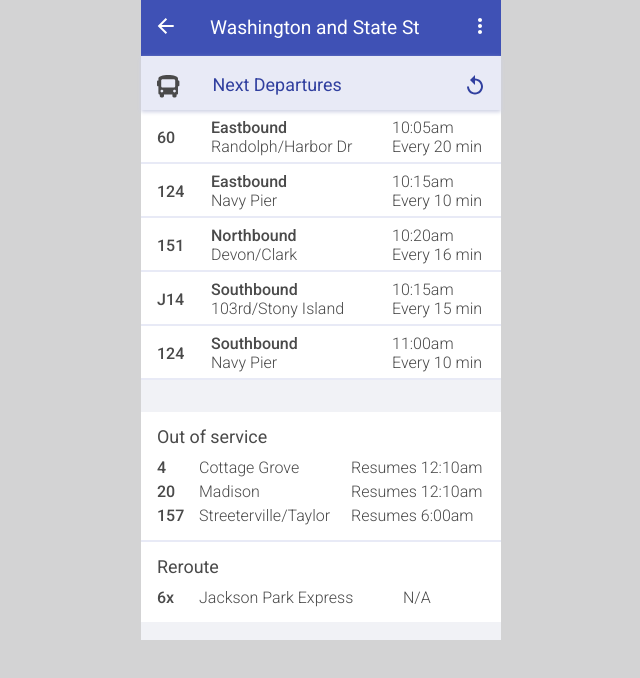
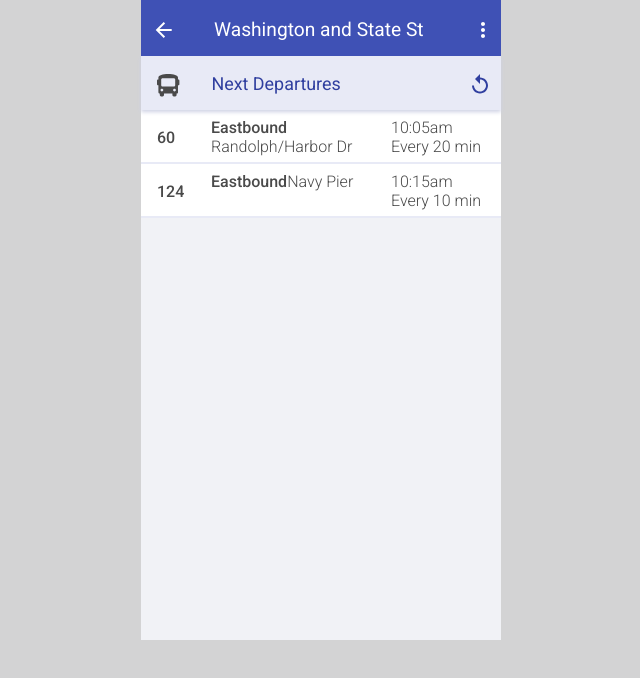
Before and after one commit to Bellaiza631/Bellaiza631.github.io, a plain HTML site: page index.html in a window 1280 px wide. Shown: the whole page, without its empty margins (319-959 px from the left). Drawn offline with Linux system fonts and the light colour scheme.

Commit message:
Add last app modification

```diff
--- a/css/styles.css
+++ b/css/styles.css
@@ -8,7 +8,7 @@
  .address {
      padding: 8px 0 0 20px;
      color: #4A4A4A;
-     width: 185px;
+     width: 200px;
 }
  .address h1 {
      font-weight: 500;
@@ -16,6 +16,7 @@
  .address h3 {
      font-weight: 300;
 }
+
  .addressOut {
      padding: 8px 0 0 8px;
      color: #4A4A4A;
@@ -32,25 +33,22 @@
  .addressReroute h1 {
      font-weight: 300;
 }
- .appBar {
-     width: 100%;
-     height: 56px;
-     background-color: #3F51B5;
-     padding: 18px 16px;
-     font-size: 1.20em;
-     font-weight: 500;
-     color: #FFFFFF;
-     display: inline-flex;
+.appBar ul {
+  display: inline-flex;
+  width: 100%;
+  height: 56px;
+  background-color: #3F51B5;
+  font-weight: 400;
+  color: #FFFFFF;
+  font-size: 1.20em;
+  padding: 20px 0;
 }
- .appBar h3 {
-     padding-right: 58px;
-     padding-left: 36px;
-     width: auto;
-     font-weight: 400;
+
+ .arrow-back {
+     padding: 2px 42px 0 14px;
 }
  .bus {
-     float: right;
-     padding: 19px 0 19px 16px;
+     padding-right: 32px;
      color: #4A4A4A;
      font-size: 1.4em;
 }
@@ -65,11 +63,10 @@
      font-size: 1em;
 }
  .depart {
-     padding: 19px 33px;
      font-size:1.12em;
      color: #303F9F;
      font-weight: 400;
-     width: 240px;
+     width: 185px;
 }
  div.row:hover {
      background-color: #f1f1f5;
@@ -82,12 +79,13 @@
      background-color: #FFFFFF;
 }
  .line {
-     padding: 18px 0 20px 16px;
+     padding: 18px 0 18px 16px;
      font-size: 1em;
      font-weight: 500;
      color: #4A4A4A;
      width: 50px;
 }
+
  .lineOut {
      padding: 8px 0 0 16px;
      font-size: 1em;
@@ -105,21 +103,37 @@
  .menu {
      background-color: #E8EAF6;
      box-shadow: 0 2px 4px #CED1E4;
+     width: 100%;
+     height: 54px;
+     line-height: 1.2em;
+}
+  .menu ul {
      display: inline-flex;
-}
+     padding: 18px 16px;
+  }
  .navbar {
      height: 48px;
      width: 360px;
 }
+ .option-dots {
+     padding: 2px 16px 0 57px;
+}
  .reload {
      color: #303F9F;
-     padding: 19px 16px 19px 48px;
+     padding-left: 76px;
 }
  .row {
      width: 100%;
      height: 54px;
      border-bottom: 2px solid #E8EAF6;
      line-height: 1.2em;
+     font-size: 1em;
+}
+
+.row ul{
+  display: flex;
+  flex-direction: row;
+  flex-wrap: wrap;
 }
  .statusBar {
      width: 360px;
@@ -136,10 +150,12 @@
 
 }
  .time {
-     padding: 8px 16px;
+     padding: 8px 0;
      color: #4A4A4A;
      font-weight: 300;
+     width: 100px;
 }
+
  .timeOut {
      padding: 8px 16px 0 0;
      color: #4A4A4A;
--- a/index.html
+++ b/index.html
@@ -14,47 +14,58 @@
 <body>
     <section class="container">
         <nav class="stop-info">
-            <!--<div class="statusBar" aria-hidden="true">
-                <div class="status-content">
-                    <img src="images/status-bar-contents.svg" alt="status">
-                </div>
-            </div>-->
             <div class="appBar">
-                <div><img src="images/arrow.svg" alt="Arrow back"></div>
-                <h3>Washington and State St</h3>
-                <div><img src="images/dots.svg" alt="Options"></div>
+                <ul>
+                  <li class="arrow-back"><img src="images/arrow.svg" alt="Arrow back"></li>
+                  <li><h1>Washington and State St</h1></li>
+                  <li class="option-dots"><img src="images/dots.svg" alt="Options"></li>
+                </ul>
             </div>
         </nav>
         <section class="list">
-            <div class="row menu">
-                <div class="bus">
-                    <i class="fas fa-bus"></i>
-                </div>
-                <div class="content">
-                    <div class="depart">
-                        <h2>Next Departures</h2>
-                    </div>
-                </div>
-                <div class="reload">
-                    <img src="images/reload.svg" alt="Reload">
-                </div>
+            <div class="menu">
+                <ul>
+                  <li class="bus"><i class="fas fa-bus"></i></li>
+                  <li class="depart"><h2>Next Departures</h2></li>
+                  <li class="reload"><img src="images/reload.svg" alt="Reload"></li>
+                </ul>
             </div>
             <div class="row">
-                <div class="content">
-                    <div class="line">
-                        <h2>60</h2>
-                    </div>
-                    <div class="address">
-                        <h1>Eastbound</h1>
-                        <h3>Randolph/Harbor Dr</h3>
-                    </div>
-                    <div class="time">
-                        <h3>10:05am</h3>
-                        <h3>Every 20 min</h3>
-                    </div>
-                </div>
+                 <ul>
+                   <li class="line"><h1>60</h1></li>
+                   <li>
+                     <ul class="address">
+                       <li><h1>Eastbound</h1></li>
+                       <li><h3>Randolph/Harbor Dr</h3></li>
+                     </ul>
+                   </li>
+                   <li>
+                     <ul class="time">
+                       <li><h3>10:05am</h3></li>
+                       <li><h3>Every 20 min</h3></li>
+                     </ul>
+                   </li>
+                 </ul>
             </div>
             <div class="row">
+              <ul>
+                <li class="line"><h1>124</h1></li>
+                <li>
+                  <ul class="address">
+                    <li><h1>Eastbound</h1></li>
+                    <li><h3>Navy Pier</h3></li>
+                  </ul>
+                </li>
+                <li>
+                  <ul class="time">
+                    <li><h3>10:15am</h3></li>
+                    <li><h3>Every 10 min</h3></li>
+                  </ul>
+                </li>
+              </ul>
+
+            </div>
+            <!--<div class="row">
                 <div class="content">
                     <div class="line">
                         <h2>124</h2>
@@ -166,7 +177,7 @@
                 <div class="timeReroute">
                     <h3>N/A</h3>
                 </div>
-            </div>
+            </div>-->
         </section>
         <!--<div class="navbar" aria-hidden="true">
             <div>
```
